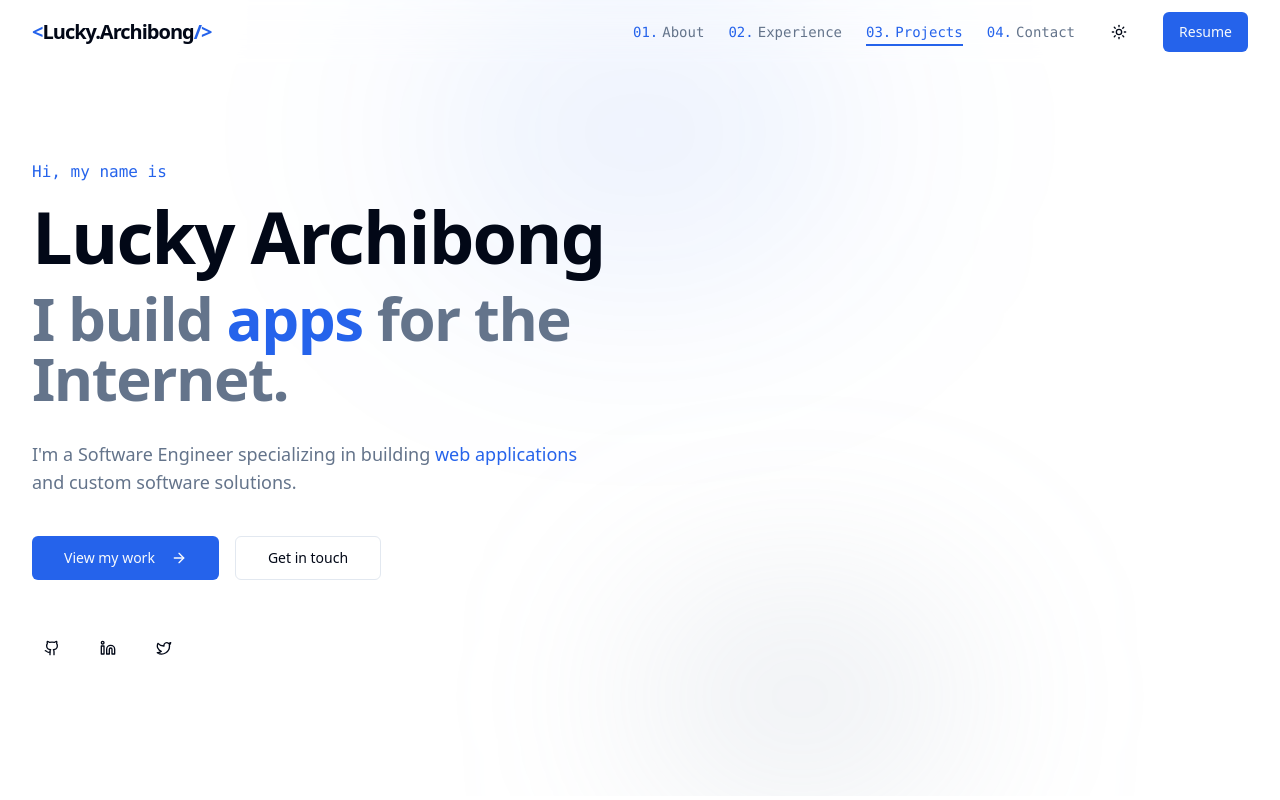
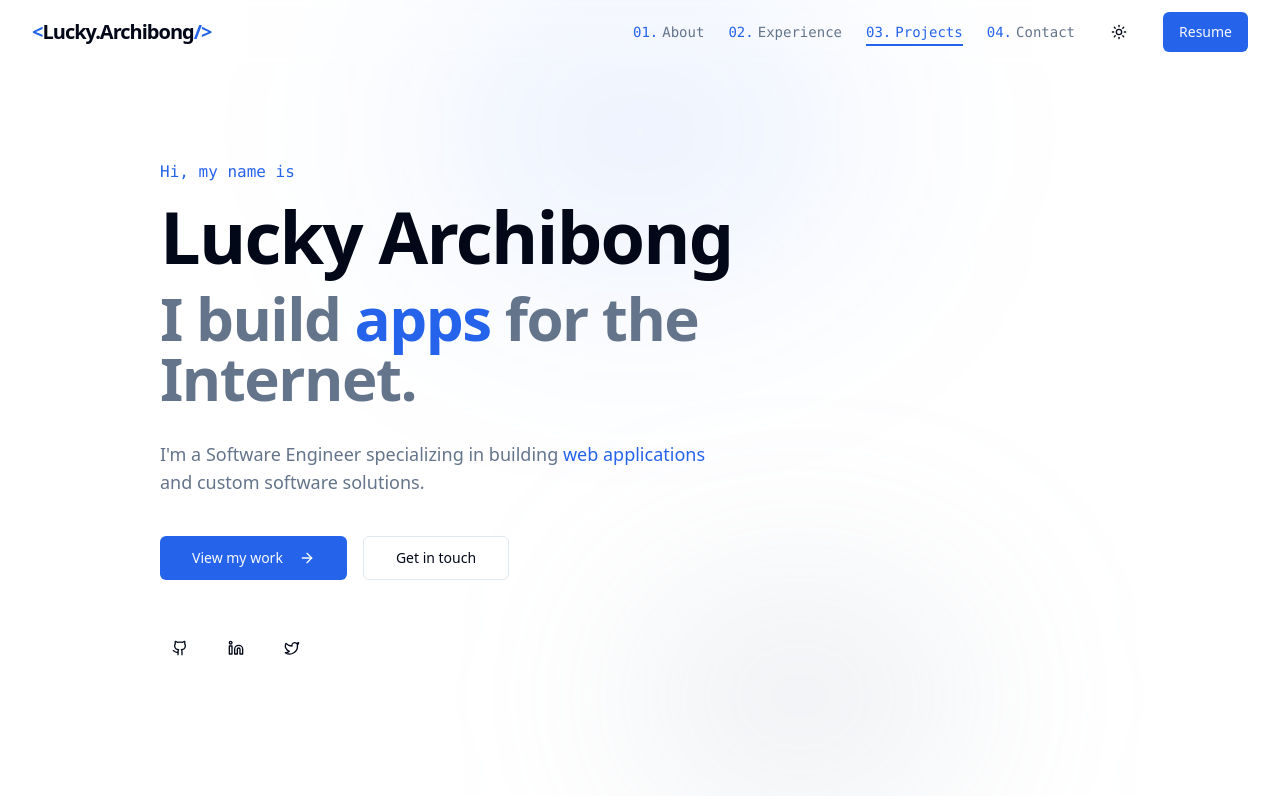
Before and after one commit to luckys-lnz/luckys-portfolio, a Next.js app: page / in a window 1280 px wide. Shown: the top 800 px of the page. Built offline with nearby package versions, Linux system fonts and the light colour scheme; a web font is replaced by a local one.

Commit message:
Set max width for container in HeroSection component

```diff
--- a/components/hero-section.tsx
+++ b/components/hero-section.tsx
@@ -14,7 +14,7 @@ export function HeroSection() {
         <div className="absolute bottom-0 right-1/4 w-1/4 h-1/4 bg-slate-400/20 dark:bg-slate-300/10 rounded-full blur-[100px]" />
       </div>
 
-      <div className="container relative z-10">
+      <div className="container max-w-screen-lg relative z-10">
         <motion.div
           initial={{ opacity: 0, y: 20 }}
           animate={{ opacity: 1, y: 0 }}
```
